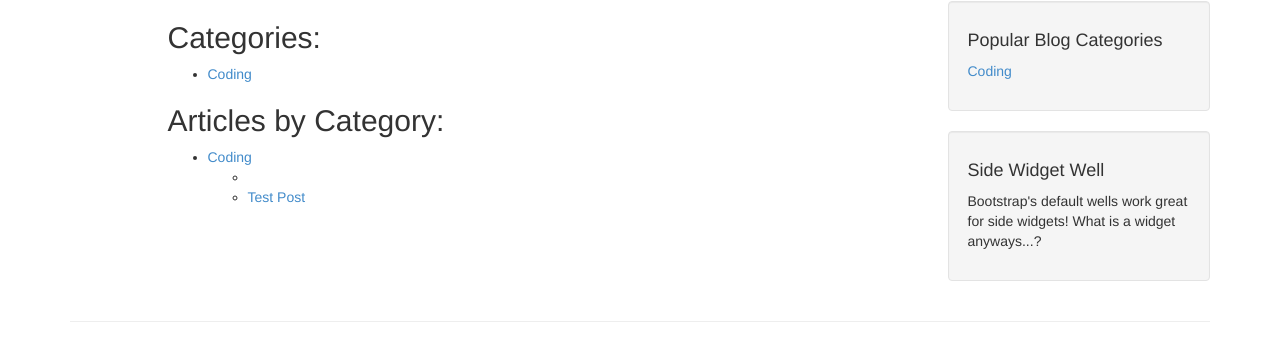
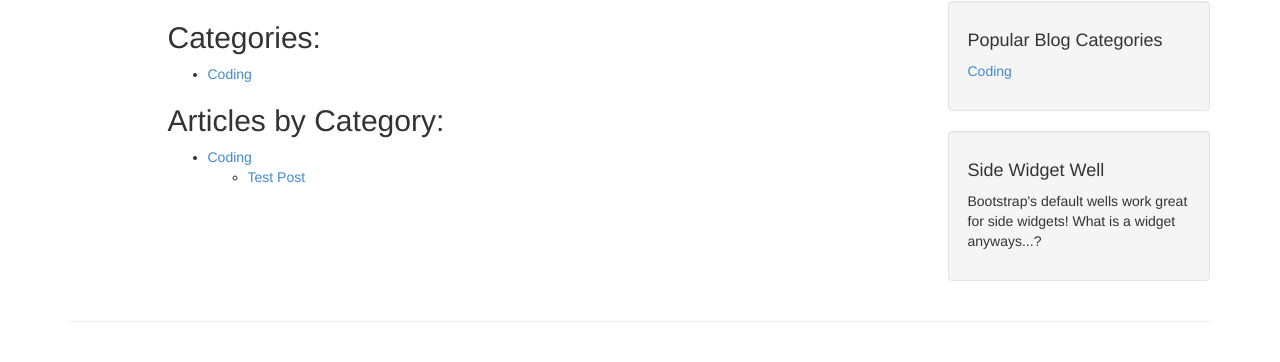
Before and after one commit to WebDevBootcamp/WebDevBootcamp.github.io, a Jekyll site: the page built from categories.html, in a window 1280 px wide. Shown: the part 121-483 px from the top of the page. Built offline with Jekyll 4.4.1, drawn with Linux system fonts in a browser that asks for light colours.

Commit message:
added template for categories page

```diff
--- a/categories.html
+++ b/categories.html
@@ -1,6 +1,7 @@
 ---
 layout: default
 title: Categories
+
 ---
 <h2>Categories:</h2>
 <ul>
@@ -15,7 +16,9 @@ title: Categories
     <ul>
     {% for posts in category %}
       {% for post in posts %}
-        <li><a href="{{ post.url }}">{{ post.title }}</a></li>
+        {% if post.url %}
+          <li><a href="{{ post.url }}">{{ post.title }}</a></li>
+        {% endif %}
       {% endfor %}
     {% endfor %}
     </ul>
```
